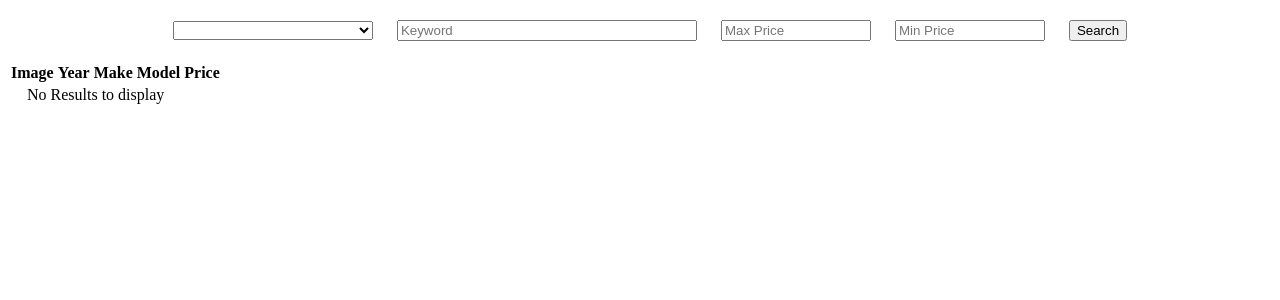
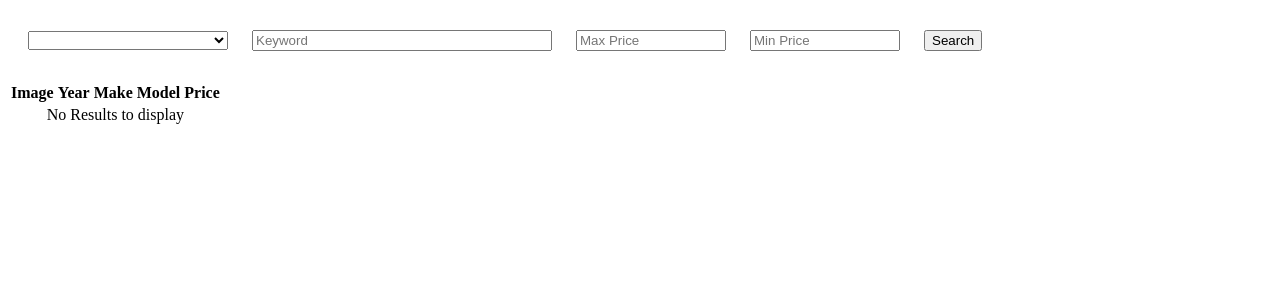
Before and after one commit to kandulapavankumar/autozone, a PHP site: template module/Game/view/game/index/buyer-home.phtml in a window 1280 px wide. Shown: the top 300 px of the page. Run offline with PHP 8.4, Linux system fonts and the light colour scheme; the template is opened without the code that fills it, so the values that code supplies are empty.

Commit message:
Updated images

```diff
--- a/module/Game/view/game/index/buyer-home.phtml
+++ b/module/Game/view/game/index/buyer-home.phtml
@@ -3,7 +3,7 @@
 <link href="<?php echo $this->basePath(); ?>/css/game/index/buyer_home.css" media="screen" rel="stylesheet"
       type="text/css">
 
-<div class="buyer_search">
+<div class="buyer_search col-md-12">
     <div class="input-group">
         <form class="search_submit" method="post" action="<?php echo $this->basePath(); ?>/game/index/buyerhome">
             <select name="select_vehical" class="select_vehical form-control" data-live-search="true">
@@ -22,7 +22,8 @@
         </form>
     </div>
 </div>
-<div class="search_results_display">
+
+<div class="search_results_display col-md-12">
     <table class="table search_results_table">
         <thead>
         <th> Image</th>
@@ -47,7 +48,7 @@
             <?php }
         } else { ?>
             <tr>
-                <td colspan="4"> No Results to display</td>
+                <td colspan="5"> No Results to display</td>
             </tr>
         <?php } ?>
         </tbody>
--- a/module/Game/view/game/index/listing.phtml
+++ b/module/Game/view/game/index/listing.phtml
@@ -83,7 +83,7 @@
     <div class="col-md-6">
         <table class="table listing_table">
             <thead>
-            <th class="text-center" colspan="2">Reviews</th>
+            <th class="text-center" colspan="2">Seller Reviews</th>
             </thead>
             <tbody>
             <tr>
--- a/public/css/game/index/buyer_home.css
+++ b/public/css/game/index/buyer_home.css
@@ -1,6 +1,5 @@
-.buyer_search{
-    margin: 20px;
-    text-align: center;
+.buyer_search > .input-group{
+    margin: 30px auto;
 }
 .keyword_search{
     margin-left: 20px;
```
Also changed, not shown: public/uploads/images/bike1.png (added), public/uploads/images/bike2.png (added), public/uploads/images/rv1.jpg (added), public/uploads/images/rv2.jpg (added), public/uploads/images/truck1.jpg (added), public/uploads/images/truck2.png (added).
